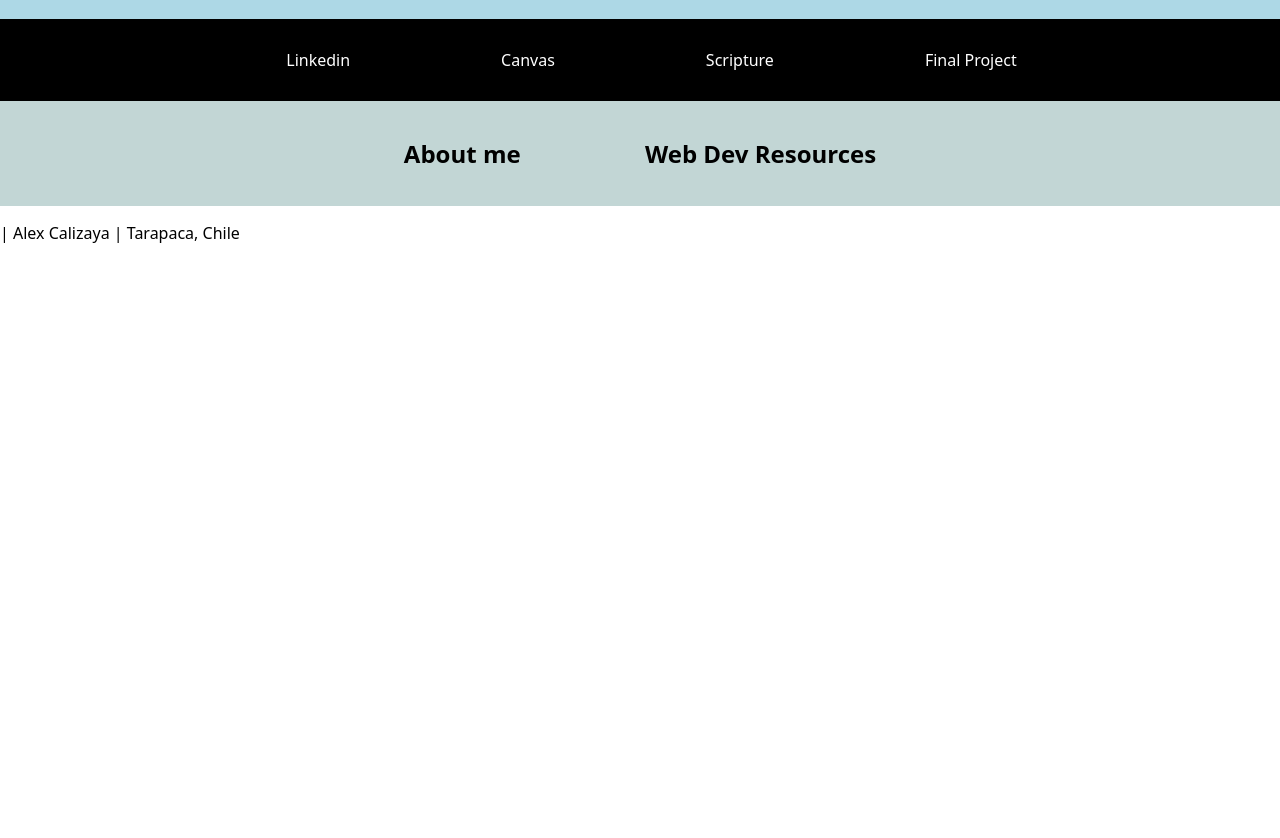
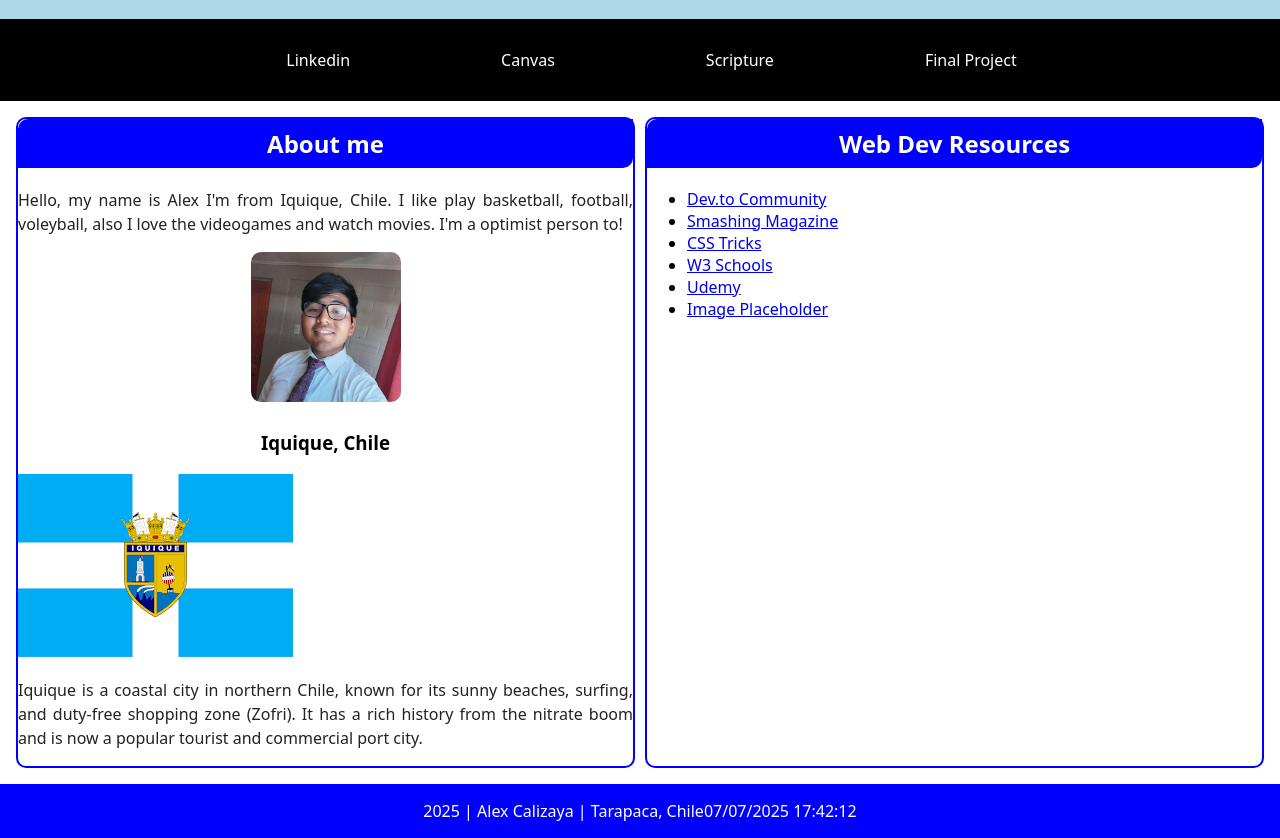
Before and after one commit to calizayaalex5/wdd131, a plain HTML site: page index/index.html in a window 1280 px wide. Shown: the part 67-905 px from the top of the page. Before the commit the page ends 800 px from the top, so only its background shows below. Drawn offline with Linux system fonts and the light colour scheme; a web font is replaced by a local one.

Commit message:
advanced

```diff
--- a/index/index.html
+++ b/index/index.html
@@ -10,6 +10,7 @@
     <link rel="preconnect" href="https://fonts.googleapis.com">
     <link rel="preconnect" href="https://fonts.gstatic.com" crossorigin>
     <link href="https://fonts.googleapis.com/css2?family=Manufacturing+Consent&display=swap" rel="stylesheet">
+    <script src="scripts/getdates.js" defer></script>
 </head>
 <body>
     <header>
@@ -25,17 +26,31 @@
     </header>
     <main>
         <div>
-            <section class"card1">
+            <section class="card1">
                 <h2>About me</h2>
+                <p>Hello, my name is Alex I'm from Iquique, Chile. I like play basketball, football, voleyball, also I love the videogames and watch movies. I'm a optimist person to!</p>
+                <img src="images/MEDIUM.jpg" alt="yo" class="alexcalizaya">
+                <h3>Iquique, Chile</h3>
+                <img src="images/iquque bandera.png" alt="bandera-de-Iquique" class="bandera-de-Iquique">
+                <p>Iquique is a coastal city in northern Chile, known for its sunny beaches, surfing, and duty-free shopping zone (Zofri). It has a rich history from the nitrate boom and is now a popular tourist and commercial port city.</p>
             </section>
-            <section class"card2>
+
+            <section class="card2">
                 <h2>Web Dev Resources</h2>
+                    <ul>
+                        <li><a href="https://dev.to/" target="_blank">Dev.to Community</a></li>
+                        <li><a href="https://www.smashingmagazine.com/" target="_blank">Smashing Magazine</a></li>
+                        <li><a href="https://css-tricks.com/" target="_blank">CSS Tricks</a></li>
+                        <li><a href="https://www.w3schools.com/" target="_blank">W3 Schools</a></li>
+                        <li><a href="https://www.udemy.com/" target="_blank">Udemy</a></li>
+                        <li><a href="https://placeholder.com/" target="_blank">Image Placeholder</a></li>
+                    </ul>
             </section>
         </div>
     </main>
     <footer>
         <p><span id="currentyear"></span> | Alex Calizaya | Tarapaca, Chile</p>
-        <p id="lastModified"></p>
+        <p id="lastModified"> Last Modification</p>
     </footer>
 </body>
 </html>
--- a/index/scripts/getdates.js
+++ b/index/scripts/getdates.js
@@ -0,0 +1,7 @@
+// Obtener el año actual
+const year = document.querySelector("#currentyear");
+year.textContent = new Date().getFullYear();
+
+// Obtener la fecha de última modificación del documento
+const lastMod = document.querySelector("#lastModified");
+lastMod.textContent = document.lastModified;
--- a/index/styles/base.css
+++ b/index/styles/base.css
@@ -41,7 +41,7 @@ main {
     display: flex;
     align-items: center;
     justify-content: center;
-    background-color: rgb(194, 214, 213);
+    background-color: rgb(255, 255, 255);
 }
 
 main div {
@@ -51,14 +51,68 @@ main div {
     padding: 1rem;
 }
 
-section .card1 {
+.card1 {
     grid-column: 1 / 2;
-    border: 2px dashed blue;
+    border: 2px solid blue;
+    border-radius: 10px;
     background-color: white;
 }
 
-section .card2 {
+.card2 {
     grid-column: 2 / 3;
     border: 2px solid blue;
+    border-radius: 10px;
     background-color: white;
 }
+
+.alexcalizaya {
+    width: 150px;
+    height: auto;
+    display: block;
+    margin: 1em auto;
+    border-radius: 10px;
+}
+
+.card1 h2 {
+    background-color: blue;
+    color: white;
+    text-align: center;
+    padding: 0.5rem;
+    border-top-left-radius: 10px;
+    border-bottom-right-radius: 10px;
+    margin-top: 0;
+}
+
+.card1 h3 {
+    text-align: center;
+    color: black;
+    margin-top: 1em;
+    border-top: 1 px solid #ccc;
+    padding-top: 0.5em;
+}
+
+.card1 p {
+    line-height: 1.5;
+    margin-bottom: 1em;
+    color: #222;
+    text-align: justify;
+    font-size: 1rem;
+}
+
+footer {
+    background-color: blue;
+    color: white;
+    display: flex;
+    justify-content: center;
+    align-items: center;
+}
+
+.card2 h2 {
+    background-color: blue;
+    color: white;
+    text-align: center;
+    padding: 0.5rem;
+    border-top-left-radius: 10px;
+    border-bottom-right-radius: 10px;
+    margin-top: 0;
+}
```
Also changed, not shown: index/images/MEDIUM.jpg (added), index/images/iquque bandera.png (added).
